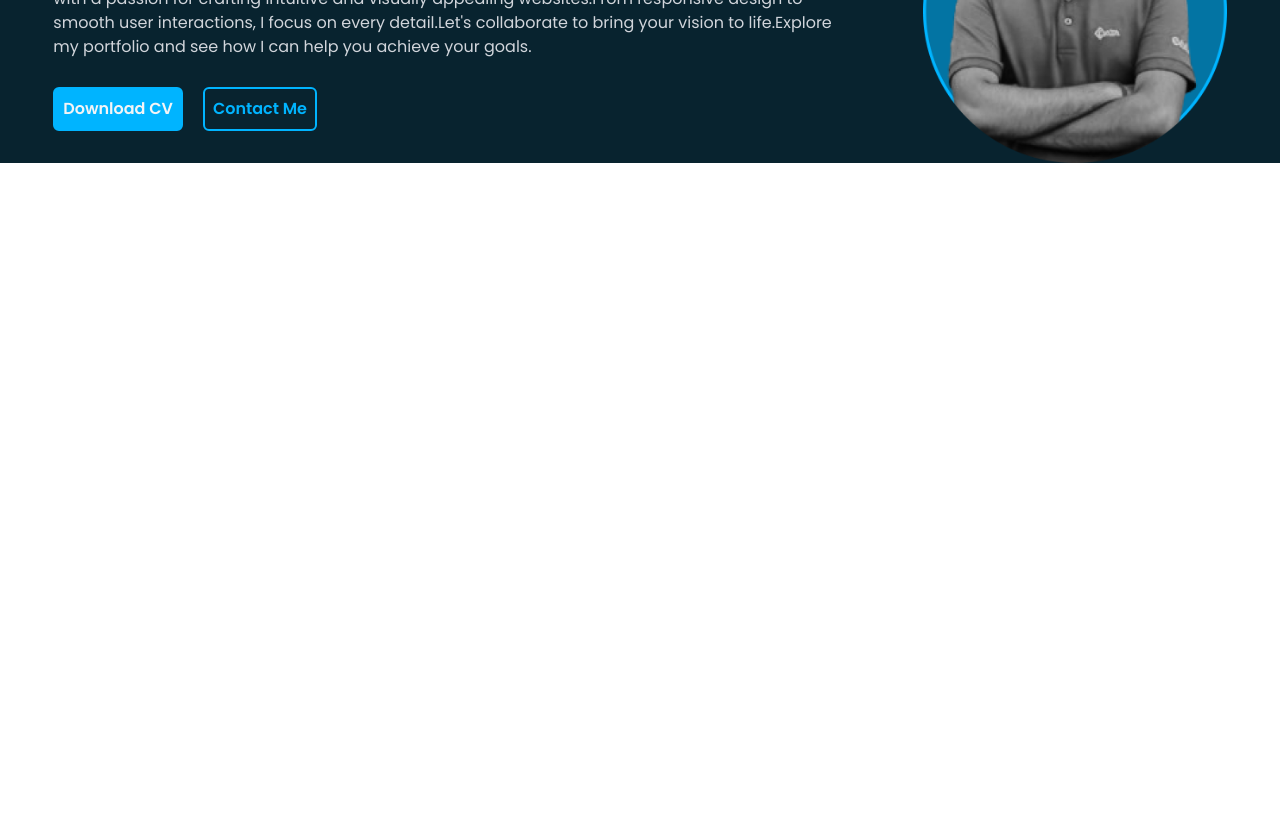
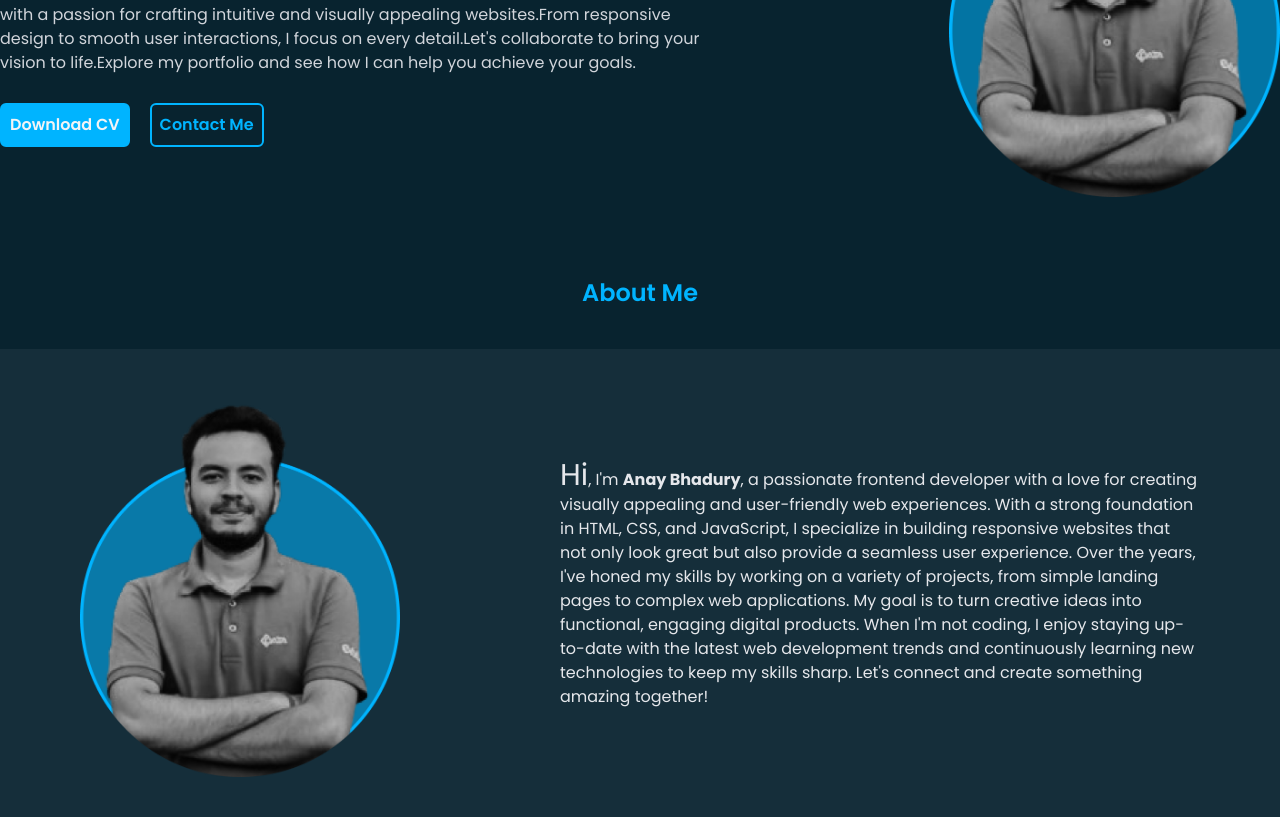
Before and after one commit to anaybhadury/dev-portfolio-repo, a plain HTML site: page index.html in a window 1280 px wide. Shown: the part 298-1115 px from the top of the page. Before the commit the page ends 800 px from the top, so only its background shows below. Drawn offline with nearby package versions, Linux system fonts and the light colour scheme.

Commit message:
added about me section

```diff
--- a/index.html
+++ b/index.html
@@ -37,11 +37,11 @@
         }
     </script>
 </head>
-<body class="font-poppins">
-    <header class="bg-bg-color">
+<body class="font-poppins bg-bg-color">
+    <header class="">
         <section class="container mx-auto ">
             <!-- navbar section start -->
-            <nav class="flex justify-between md:pt-6 w-11/12 pt-4 items-center mx-auto mb-5 ">
+            <nav class="flex justify-between md:pt-6 w-11/12 md:w-full pt-4 items-center mx-auto mb-5 ">
                 <div class="">
                     <h1 class="text-3xl font-bold text-primary-color">Anay B.</h1>
                 </div>
@@ -62,11 +62,11 @@
             <!-- navbar section end -->
 
             <!-- banner section start -->
-            <div class="flex justify-between items-center flex-col-reverse md:flex-row w-11/12 mx-auto">
+            <div class="flex justify-between items-center flex-col-reverse md:flex-row md:w-full w-11/12 mx-auto">
                 <div>
                     <h3 class="md:text-3xl text-2xl mt-5 text-gray-200 md:mb-7 mb-4">Hi, I’m Anay Bhadury</h3>
                     <h1 class="md:text-5xl text-3xl font-semibold text-primary-color md:mb-7 mb-4">Fontend Developer</h1>
-                    <p class="md:w-11/12 w-full  md:mb-7 mb-4 text-gray-300">with a passion for crafting intuitive and visually appealing websites.From responsive design to smooth user interactions, I focus on every detail.Let's collaborate to bring your vision to life.Explore my portfolio and see how I can help you achieve your goals.</p>
+                    <p class="md:w-9/12 w-full  md:mb-7 mb-4 text-gray-300">with a passion for crafting intuitive and visually appealing websites.From responsive design to smooth user interactions, I focus on every detail.Let's collaborate to bring your vision to life.Explore my portfolio and see how I can help you achieve your goals.</p>
 
                     <div class="flex gap-5">
                         <button class="px-2 py-2 rounded-md border-2 border-primary-color bg-primary-color font-semibold text-md  text-gray-100 sm:hidden md:block">Download CV</button>
@@ -83,7 +83,23 @@
         </section>
     </header>
 
-    <main class="container mx-auto">
+    <main class="">
+        <!-- about me section start -->
+        <section class="container mx-auto md:w-full w-11/12 ">
+            <h1 class="text-primary-color text-2xl font-semibold text-center md:mt-20 md:mb-10">About Me</h1>
+            <div class="bg-[#FFFFFF0D] flex justify-around items-center md:py-10">
+                <div class="md:w-3/12">
+                    <img src="./assets/main-photo.png" alt="">
+                </div>
+                <div class="w-1/2 text-gray-200">
+                    <p><span class="text-3xl inline-block">Hi</span>, I'm <b>Anay Bhadury</b>, a passionate frontend developer with a love for creating visually appealing and user-friendly web experiences. With a strong foundation in HTML, CSS, and JavaScript, I specialize in building responsive websites that not only look great but also provide a seamless user experience.
+                    Over the years, I've honed my skills by working on a variety of projects, from simple landing pages to complex web applications. My goal is to turn creative ideas into functional, engaging digital products.
+                    When I'm not coding, I enjoy staying up-to-date with the latest web development trends and continuously learning new technologies to keep my skills sharp.
+                    Let's connect and create something amazing together!</p>
+                </div>
+            </div>
+        </section>
+        <!-- about me section end -->
 
     </main>
 
```
